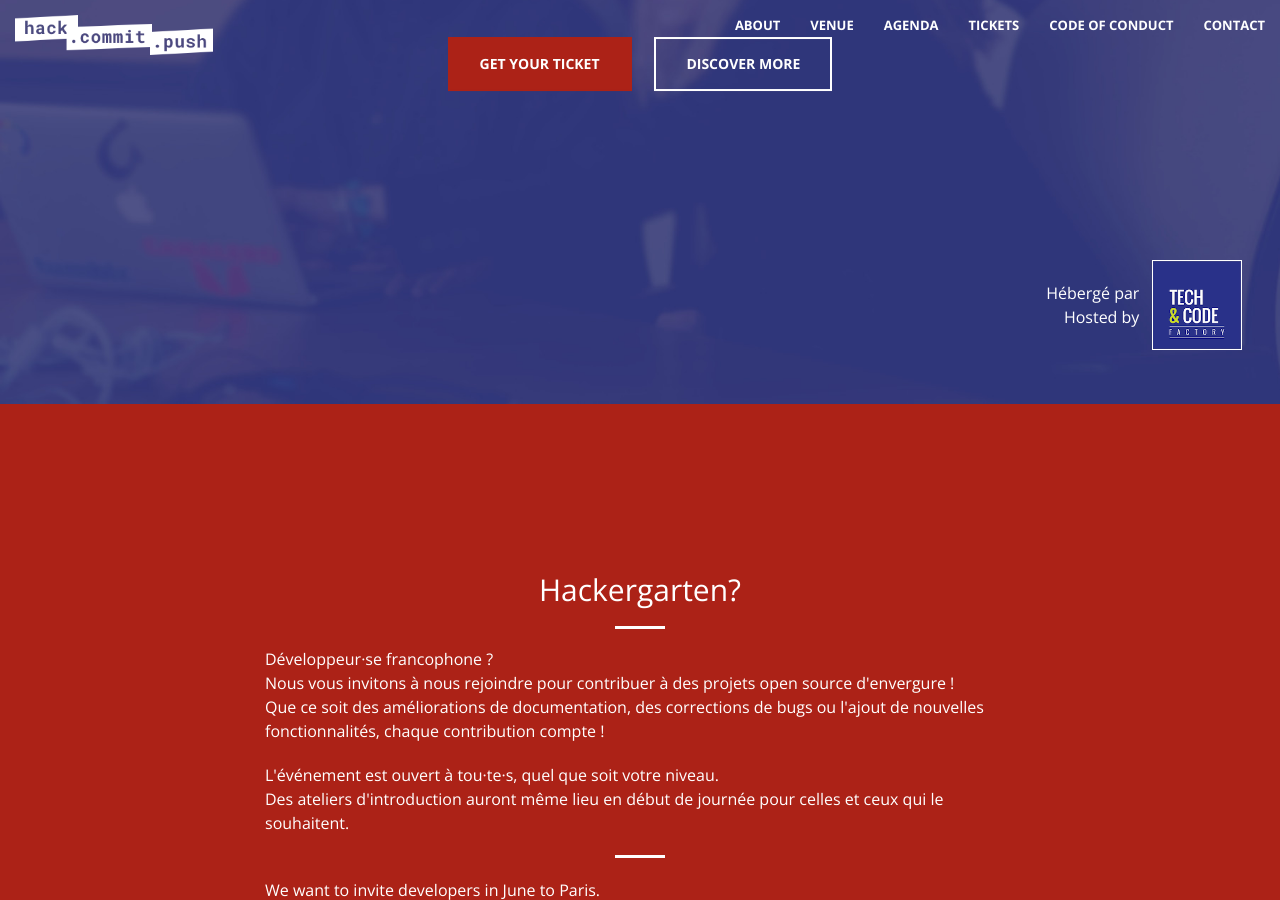
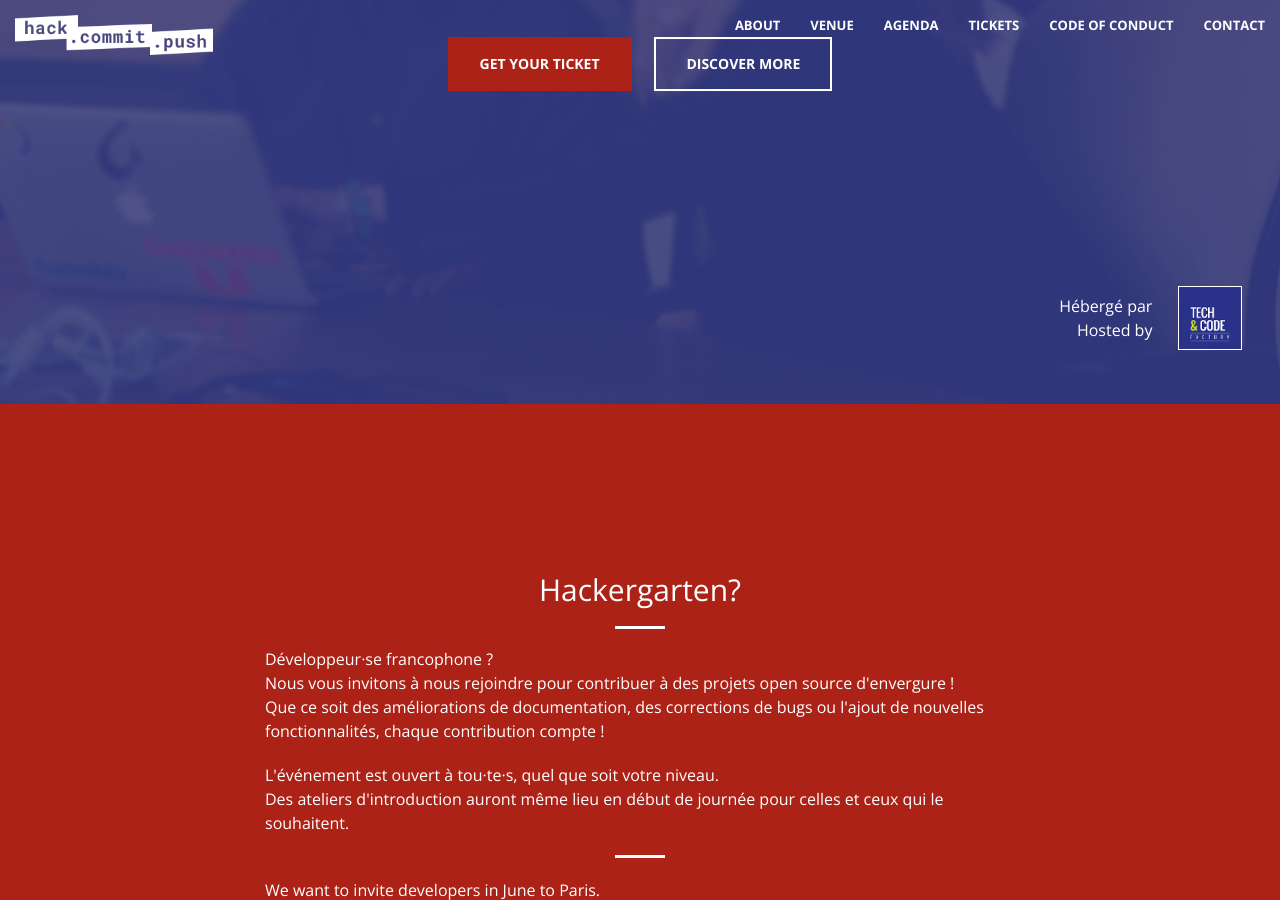
Before and after one commit to hackergarten/Paris2019, a Jekyll site: the page built from index.html, in a window 1280 px wide and 900 px high, scrolled down 496 px. Built offline with Jekyll 4.4.1, drawn with Linux system fonts in a browser that asks for light colours.

Commit message:
Improve margins on small displays

```diff
--- a/css/main.scss
+++ b/css/main.scss
@@ -91,7 +91,7 @@ header {
 				display: flex;
 				flex-direction: column;
 				justify-content: center;
-				margin-right: 1vw;
+				margin-right: 2vw;
 
 				p {
 					text-align: right;
@@ -100,7 +100,8 @@ header {
 			}
 
 			img {
-				max-height: 90px;
+				min-height: 50px;
+				max-height: 5vw;
 				border: 1px solid $border-color
 			}
 		}
@@ -212,8 +213,6 @@ section {
 
 }
 
-
-
 @media screen and (min-width: 375px) {
 	a:focus:not(#logo-link):not(.btn) {
 		border-bottom: 2px solid $border-color !important;
@@ -230,6 +229,7 @@ section {
 }
 
 @media screen and (max-width: 374px) {
+	#techandcode p { font-size: 3vw;}
 	a:focus:not(#logo-link):not(.btn) {
 		border-bottom: none;
 	}
```
